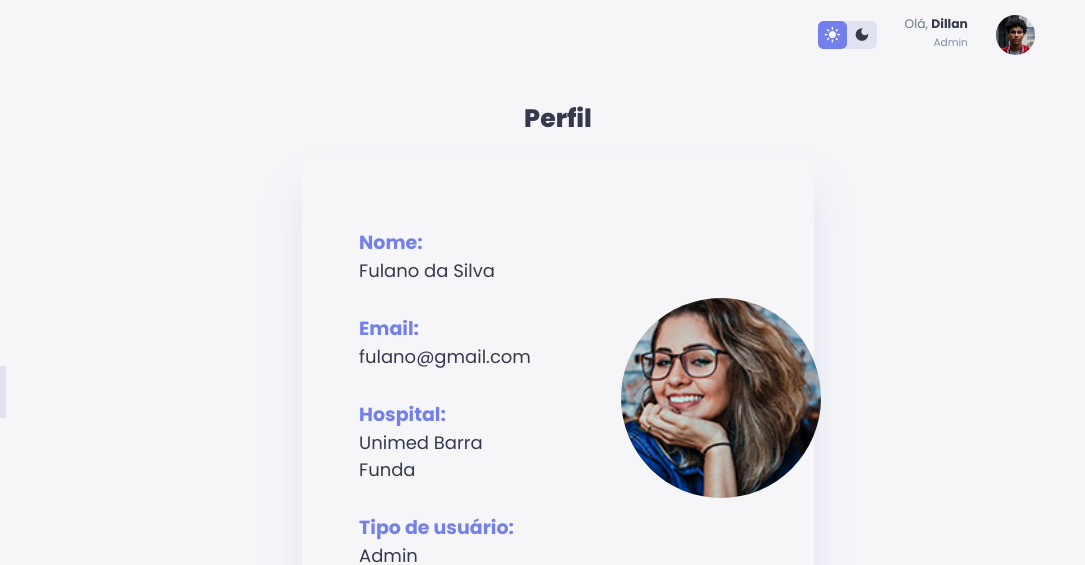
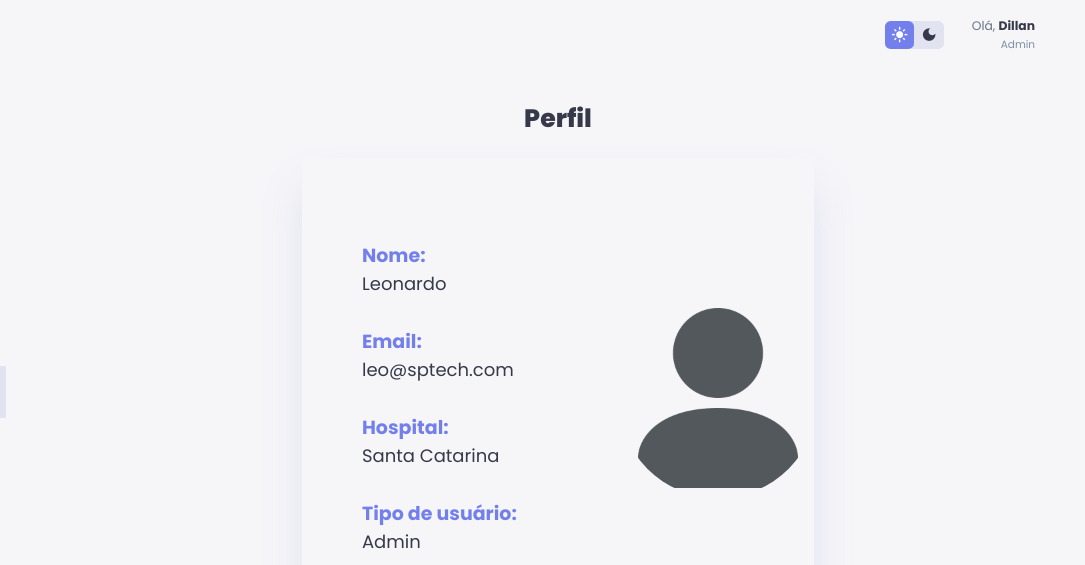
Before and after one commit to Grupo-9-SPTECH/Site-institucional, a website: page public/dashboard/perfil.html in a window 1280 px wide. Shown: the top 565 px of the page, 195-1280 px from the left. Drawn offline with Linux system fonts and the light colour scheme.

Commit message:
Versão final da dashboard

```diff
--- a/public/css/historico.css
+++ b/public/css/historico.css
@@ -251,7 +251,7 @@ b {
     justify-content: end;
     gap: 2rem;
     border-radius: var(--border-radius-2);
-    margin-top: 5px;
+    margin-top: px;
 }
 
 .content .top-menu button {
--- a/public/css/perfil.css
+++ b/public/css/perfil.css
@@ -248,6 +248,7 @@ b {
     justify-content: end;
     gap: 2rem;
     border-radius: var(--border-radius-2);
+
 }
 
 .content .top-menu button {
--- a/public/dashboard/perfil.html
+++ b/public/dashboard/perfil.html
@@ -55,9 +55,9 @@
                         <p>Olá, <b>Dillan</b></p>
                         <small class="text-muted">Admin</small>
                     </div>
-                    <div class="profile-photo">
+                    <!-- <div class="profile-photo">
                         <img src="imgs/profile-1.jpg" alt="">
-                    </div>
+                    </div> -->
                 </div>
             </div>
             <div class="view">
@@ -66,15 +66,15 @@
                     <div class="left">
                         <div class="user-item">
                             <h3>Nome: </h3>
-                            <span>Fulano da Silva</span>
+                            <span>Leonardo</span>
                         </div>
                         <div class="user-item">
                             <h3>Email: </h3>
-                            <span>fulano@gmail.com</span>
+                            <span>leo@sptech.com</span>
                         </div>
                         <div class="user-item">
                             <h3>Hospital: </h3>
-                            <span>Unimed Barra Funda</span>
+                            <span>Santa Catarina</span>
                         </div>
                         <div class="user-item">
                             <h3>Tipo de usuário: </h3>
@@ -83,7 +83,7 @@
                     </div>
                     <div class="right">
                         <div class="user-img">
-                            <img src="imgs/profile-3.jpg" alt="">
+                            <img src="../img/user-img.png" alt="">
                         </div>
                     </div>
                 </div>
```
Also changed, not shown: public/dashboard/historico.html (+2 -2 lines), public/dashboard/index.html (+2 -2 lines), public/dashboard/paginaDash.html (+2 -2 lines), public/img/user-img.png (added).
